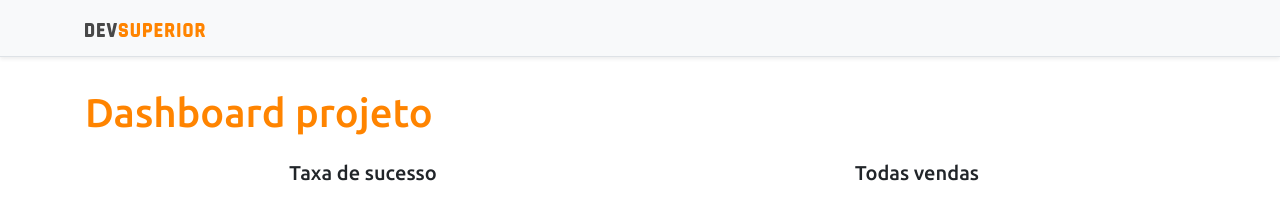
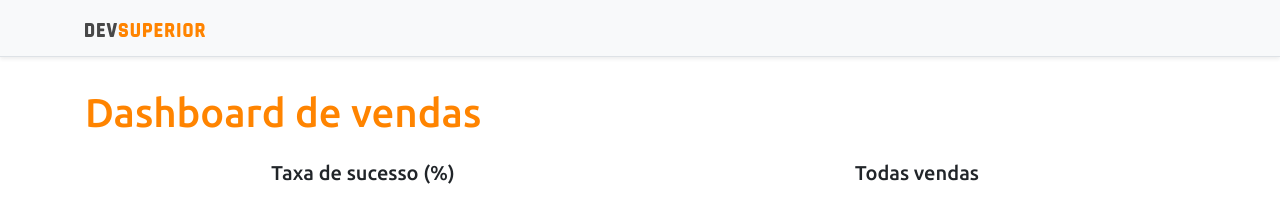
Before and after one commit to VitorSDeveloper/project-ssr, a React (Create React App) app in the folder frontend/: page /dashboard in a window 1280 px wide. Shown: the top 220 px of the page. Built offline with nearby package versions, Linux system fonts and the light colour scheme; no server answers.

Commit message:
correção em título do BarChart

```diff
--- a/frontend/src/pages/Dashboard/index.tsx
+++ b/frontend/src/pages/Dashboard/index.tsx
@@ -9,11 +9,11 @@ const Dashboard = () => {
         <>
             <NavBar />
             <div className='container'>
-                <h1 className="text-primary py-3">Dashboard projeto</h1>
+                <h1 className="text-primary py-3">Dashboard de vendas</h1>
 
                 <div className="row px-3">
                     <div className="col-sm-6">
-                        <h5 className="text-center text-secundary">Taxa de sucesso</h5>
+                        <h5 className="text-center text-secundary">Taxa de sucesso (%)</h5>
                         <BarChart />
                     </div>
                     <div className="col-sm-6">
```
